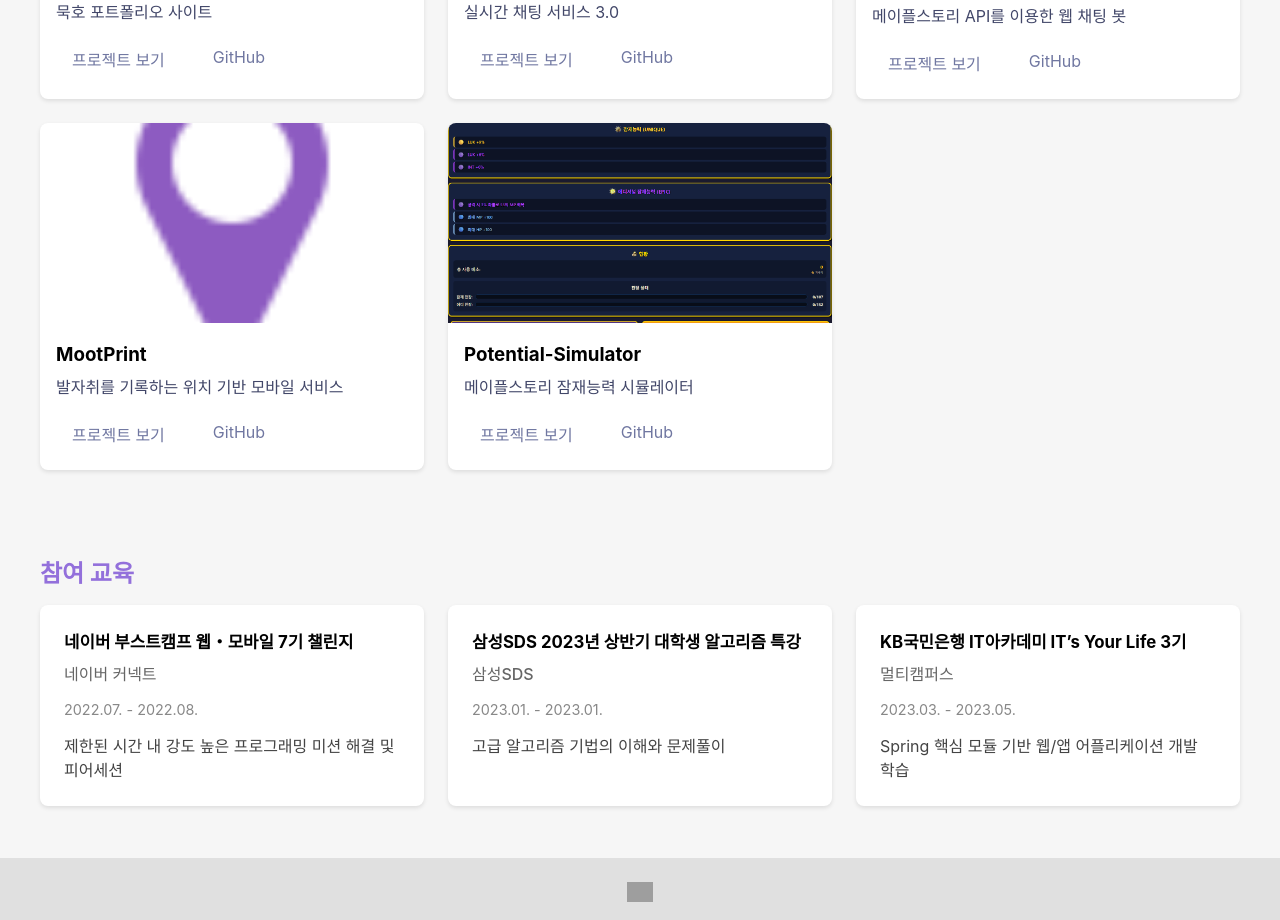
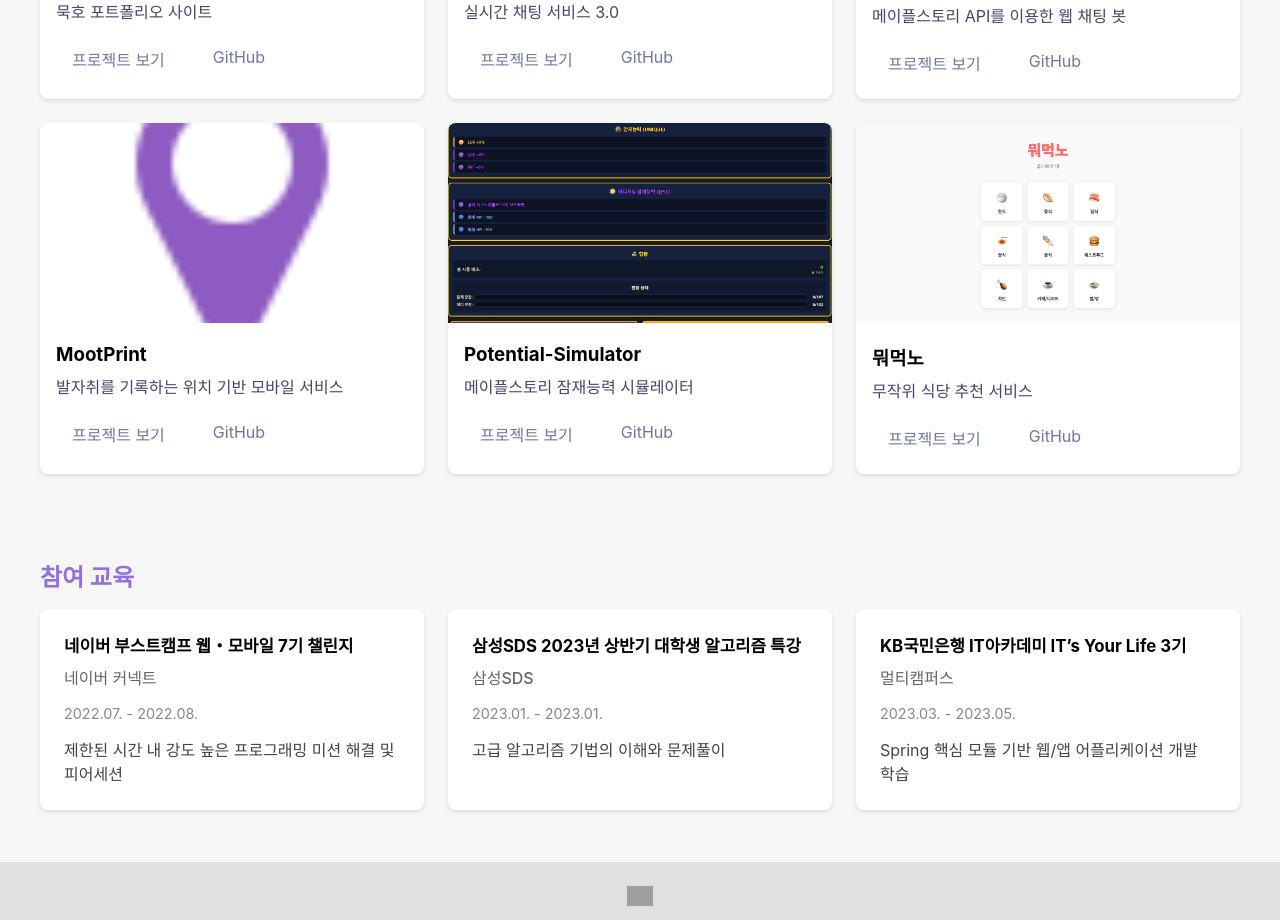
Before and after one commit to Made-By-Mukho/made-by-mukho.github.io, a React (Create React App) app: page / in a window 1280 px wide. Shown: the part 2320-3240 px from the top of the page. Built offline with nearby package versions, Linux system fonts and the light colour scheme; grey boxes are pictures that could not be loaded.

Commit message:
Chore: 뭐먹노 추가

```diff
--- a/src/data/Projects.ts
+++ b/src/data/Projects.ts
@@ -14,6 +14,7 @@
 import smweb from "../assets/images/smw.png";
 import mootprint from "../assets/images/mootprint.png";
 import potensimul from "../assets/images/potensimul.png";
+import meomeokno from "../assets/images/meomeokno.png";
 
 export const projects: Project[] = [
   {
@@ -112,4 +113,13 @@
     projectUrl: "https://potential-simulator.vercel.app/",
     githubUrl: "https://github.com/mukhoplus/Potential-Simulator",
   },
+  {
+    id: 13,
+    title: "뭐먹노",
+    description: "무작위 식당 추천 서비스",
+    imageUrl: meomeokno,
+    projectUrl:
+      "https://drive.google.com/file/d/150iGIMBn109yOLEkt3pfWKW20rw4W_hm/view?usp=sharing",
+    githubUrl: "https://github.com/mukhoplus/meomeokno",
+  },
 ];
```
Also changed, not shown: src/assets/images/meomeokno.png (added).
